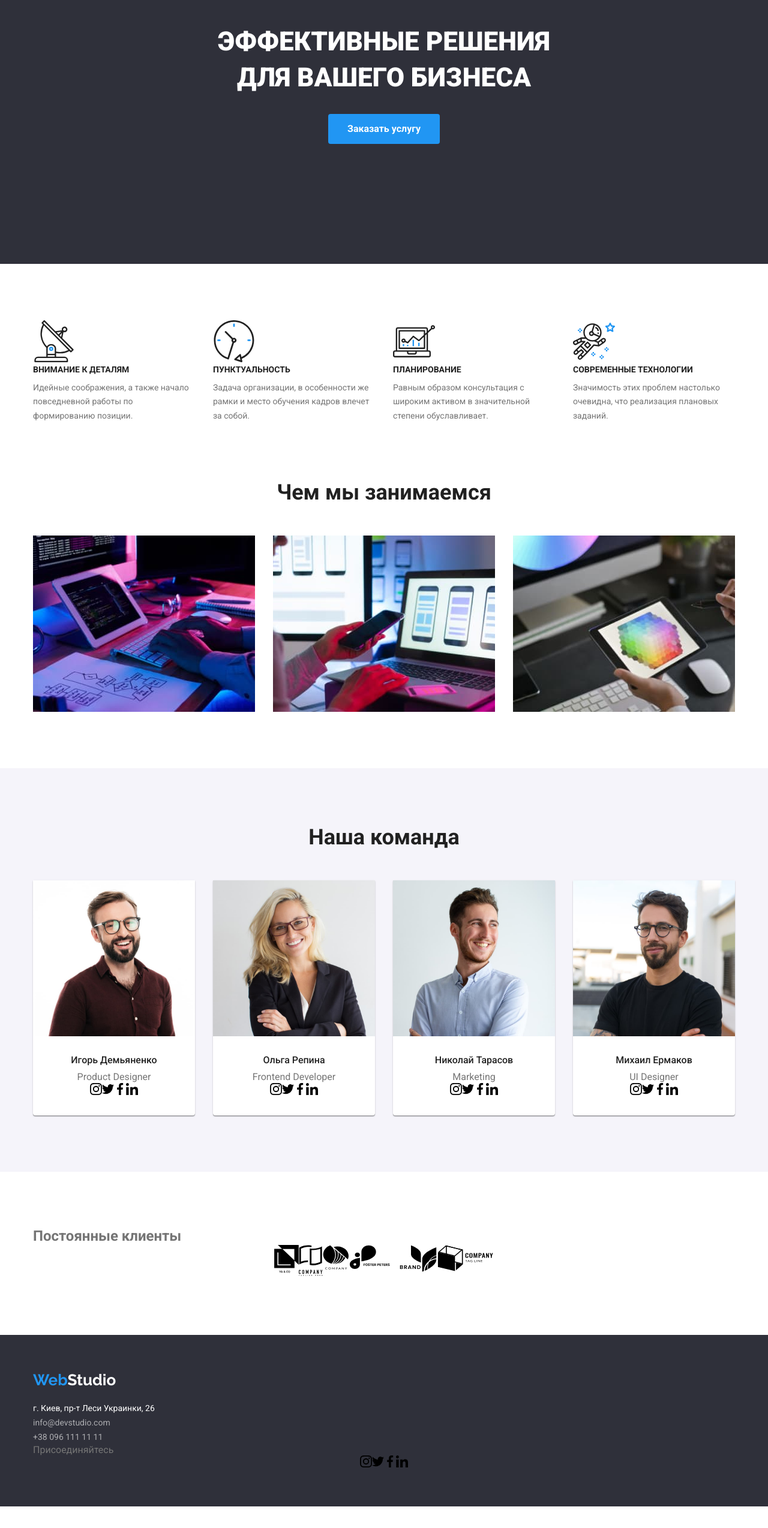
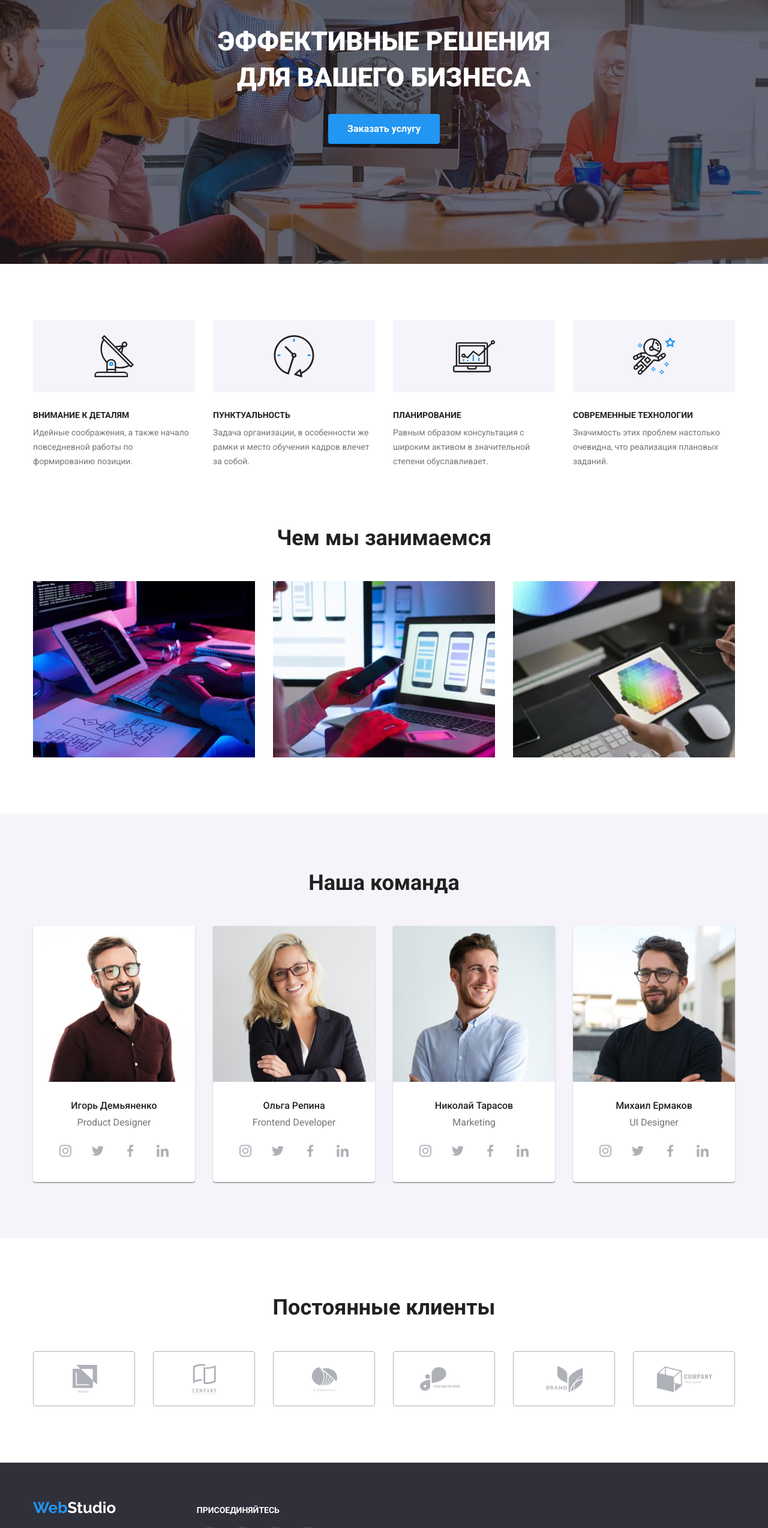
Before and after one commit to SergeyBelokopytnyy/goit-markup-hw-04, a plain HTML site: page index.html in a window 1280 px wide. Shown: the part 240-2788 px from the top of the page at 60% size. Before the commit the page ends 2752 px from the top, so only its background shows below. Drawn offline with nearby package versions, Linux system fonts and the light colour scheme.

Commit message:
стилизует иконки
1.Стилизуем иконки соц сетей.
2.Накладываем фон на изображение в ГЕРОЕ.
3.Стилизуем все иконки из спрайта.

```diff
--- a/css/styles.css
+++ b/css/styles.css
@@ -17,12 +17,14 @@ body {
   --primary-text-color: #757575;
   --secondary-text-color: #212121;
   --text-address-color: rgba(255, 255, 255, 0.6);
+  --social-background-foot: rgba(255, 255, 255, 0.1);
   --text-logo-color: #000000;
   --white-color: #ffffff;
   --section-color: #f5f4fa;
   --footer-color: #2f303a;
   --border-header-color: #ececec;
   --border-cards-color: #eeeeee;
+  --border-clients-color: #afb1b8;
 }
 
 /* ОБЩИЙ СБРОС ДЛЯ ЗАГОЛОВКОВ, СПИСКОВ, ПАРАГРАФОВ, ССЫЛОК, КАРТИНОК */
@@ -78,10 +80,27 @@ img {
   padding-bottom: 24px;
   padding-top: 24px;
 }
+
+/* ДОБАВЛЯЕМ В СЕКЦИЮ ГЕРОЙ ИЗОБРАЖЕНИЕ И ГРАДИЕНТ */
+
 .hero {
   background-color: var(--footer-color);
   padding-top: 200px;
   padding-bottom: 200px;
+  background-image: linear-gradient(
+      to right,
+      rgba(47, 48, 58, 0.4),
+      rgba(47, 48, 58, 0.4)
+    ),
+    url(../images/solution.jpg);
+
+  /* outline: 1px solid black; */
+  max-width: 1600px;
+  background-repeat: no-repeat;
+  background-position: center;
+  background-size: cover;
+  margin-left: auto;
+  margin-right: auto;
 }
 .team {
   background-color: var(--section-color);
@@ -119,6 +138,8 @@ footer {
   background-color: var(--accent-color);
   color: var(--white-color);
   cursor: pointer;
+  box-shadow: 0px 3px 1px rgba(0, 0, 0, 0.1), 0px 1px 2px rgba(0, 0, 0, 0.08),
+    0px 2px 2px rgba(0, 0, 0, 0.12);
 }
 
 /* ОСНОВНОЙ КОНТЕЙНЕР */
@@ -208,10 +229,36 @@ footer {
   font-weight: 500;
   line-height: 1.2;
 }
-.address a:hover,
-.address a:focus {
+
+.contact-list {
+  display: flex;
+  align-items: center;
+}
+
+.contact-list:focus,
+.contact-list:hover {
   color: var(--accent-color);
 }
+.contact-list:focus .address-contact,
+.contact-list:hover .address-contact {
+  fill: var(--accent-color);
+}
+
+/* .current::after {
+  display: block;
+  content: '';
+  width: 100%;
+  height: 4px;
+  background-color: var(--accent-color);
+  border-radius: 2px;
+} */
+
+/* АДРЕСА ДЛЯ ФУТЕРА */
+
+.foot-info {
+  margin-right: 70px;
+}
+
 .address-foot a[href="https://goo.gl/maps/ENBTeQWaKfRkF7op7"]
 {
   color: var(--white-color);
@@ -226,9 +273,41 @@ footer {
 .address-list {
   margin-top: 20px;
 }
+
+.address-contact {
+  display: flex;
+  margin-right: 10px;
+  fill: var(--primary-text-color);
+}
 .container-foot {
   padding-bottom: 60px;
   padding-top: 60px;
+  display: flex;
+  align-items: baseline;
+}
+
+.social {
+  width: 206px;
+}
+.social .social-list {
+  justify-content: space-between;
+}
+
+.social-title {
+  font-size: 14px;
+  color: var(--white-color);
+  text-transform: uppercase;
+  font-weight: 700;
+  line-height: 1.2;
+  margin-bottom: 20px;
+}
+
+.social .social-list-icon {
+  fill: var(--white-color);
+}
+
+.social .social-list-link {
+  background-color: var(--social-background-foot);
 }
 
 /* ОСОБЕННОСТИ (скрытый заголовок) */
@@ -249,6 +328,20 @@ footer {
 .features-item {
   width: 270px;
 }
+
+/* СТИЛИЗУЕМ ИКОНКИ В СЕКЦИИ ОСОБЕННОСТИ */
+
+.features-list-item {
+  display: flex;
+  width: 270px;
+  height: 120px;
+  justify-content: center;
+  align-items: center;
+  background-color: var(--section-color);
+  border-radius: 4px;
+  margin-bottom: 30px;
+}
+
 .features-item-title {
   margin-bottom: 10px;
 }
@@ -311,6 +404,36 @@ footer {
   padding-left: 32px;
   padding-right: 32px;
 }
+.team-cards p {
+  margin-bottom: 16px;
+}
+.team-cards .social-list {
+  justify-content: space-between;
+}
+
+/* СТИЛИЗИРУЕМ ИКОНКИ В СЕКЦИИ НАША КОМАНДА */
+
+.social-list-icon {
+  fill: var(--border-clients-color);
+}
+
+.social-list-link {
+  display: flex;
+  justify-content: center;
+  align-items: center;
+  width: 44px;
+  height: 44px;
+  background-color: var(--white-color);
+  border-radius: 50%;
+}
+.social-list-link:focus,
+.social-list-link:hover {
+  background-color: var(--accent-color);
+}
+.social-list-link:focus .social-list-icon,
+.social-list-link:hover .social-list-icon {
+  fill: var(--white-color);
+}
 
 /* НАШИ ПРОЕКТЫ */
 
@@ -320,18 +443,22 @@ footer {
   line-height: 2;
   margin-bottom: 4px;
 }
+
 .project-list p {
   line-height: 1.9;
   font-size: 16px;
 }
+
 .project-item {
   margin-top: 30px;
   margin-left: 30px;
 }
+
 .project-list {
   margin-top: -30px;
   margin-left: -30px;
 }
+
 .project-cards {
   padding-right: 24px;
   padding-bottom: 20px;
@@ -339,6 +466,12 @@ footer {
   padding-top: 20px;
   border: 1px solid var(--border-cards-color);
   border-top: none;
+}
+
+.project-item:hover {
+  box-shadow: 0px 1px 1px rgba(0, 0, 0, 0.12), 0px 4px 4px rgba(0, 0, 0, 0.06),
+    1px 4px 6px rgba(0, 0, 0, 0.16);
+  cursor: pointer;
 }
 
 /* ФЛЕКСЫ В ГОЛОВЕ САЙТА */
@@ -384,9 +517,56 @@ header .container {
   padding-top: 94px;
   padding-bottom: 94px;
 }
+
 .section.work {
   padding-top: 47px;
 }
+
 .section.features {
   padding-bottom: 47px;
 }
+
+/* СЕКЦИЯ НАШИ КЛИЕНТЫ */
+
+.clients-title {
+  font-size: 36px;
+  line-height: 1.2;
+  text-align: center;
+  margin-bottom: 50px;
+  color: var(--secondary-text-color);
+}
+
+.clients-item {
+  width: 170px;
+  height: 92px;
+  border: 1px solid var(--border-clients-color);
+  border-radius: 4px;
+  cursor: pointer;
+  padding: 16px 32px;
+}
+
+.icon-company {
+  display: flex;
+  justify-content: center;
+  align-items: center;
+  width: 106px;
+  height: 60px;
+}
+
+.clients-item:not(:last-child) {
+  margin-right: 30px;
+}
+
+.clients-company {
+  fill: var(--border-clients-color);
+}
+
+.clients-item:focus,
+.clients-item:hover {
+  border-color: var(--accent-color);
+}
+
+.clients-item:focus .clients-company,
+.clients-item:hover .clients-company {
+  fill: var(--accent-color);
+}
```
